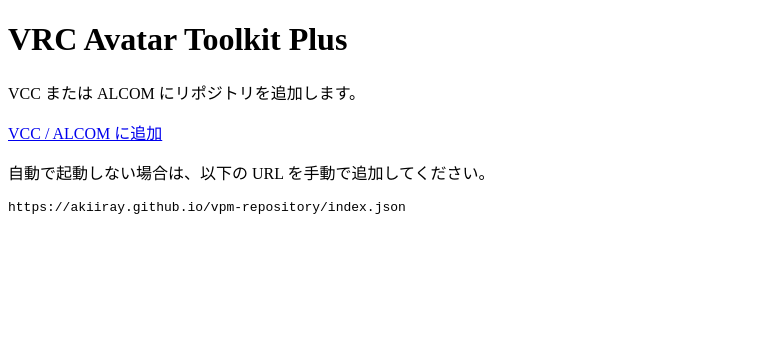
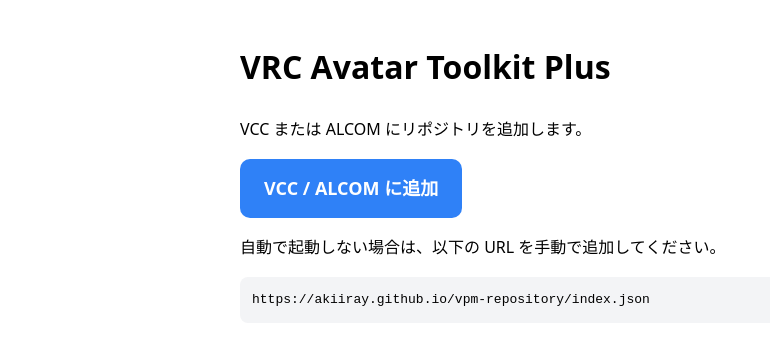
Before and after one commit to Akiiray/vpm-repository, a plain HTML site: page addrepos.html in a window 1280 px wide. Shown: the whole page, without its empty margins (0-770 px from the left). Drawn offline with Linux system fonts and the light colour scheme.

Commit message:
fix repo.html

```diff
--- a/addrepos.html
+++ b/addrepos.html
@@ -1,8 +1,40 @@
 <!DOCTYPE html>
 <html lang="ja">
 <head>
-    <meta charset="utf-8">
-    <title>Add VRC Avatar Toolkit Plus Repository</title>
+  <meta charset="utf-8">
+  <title>Add VRC Avatar Toolkit Plus Repository</title>
+  <style>
+    body {
+      font-family: system-ui, sans-serif;
+      max-width: 800px;
+      margin: 40px auto;
+      padding: 0 20px;
+      line-height: 1.7;
+    }
+
+    .button {
+      display: inline-block;
+      padding: 14px 24px;
+      border-radius: 10px;
+      background: #2f81f7;
+      color: white;
+      text-decoration: none;
+      font-weight: 700;
+      font-size: 18px;
+    }
+
+    .button:hover {
+      background: #1f6feb;
+    }
+
+    code {
+      display: block;
+      padding: 12px;
+      background: #f3f4f6;
+      border-radius: 8px;
+      overflow-wrap: anywhere;
+    }
+  </style>
 </head>
 <body>
 
@@ -11,16 +43,14 @@
 <p>VCC または ALCOM にリポジトリを追加します。</p>
 
 <p>
-<a href="vcc://vpm/addRepo?url=https://akiiray.github.io/vpm-repository/index.json">
-VCC / ALCOM に追加
-</a>
+  <a class="button" href="vcc://vpm/addRepo?url=https://akiiray.github.io/vpm-repository/index.json">
+    VCC / ALCOM に追加
+  </a>
 </p>
 
 <p>自動で起動しない場合は、以下の URL を手動で追加してください。</p>
 
-<pre>
-https://akiiray.github.io/vpm-repository/index.json
-</pre>
+<code>https://akiiray.github.io/vpm-repository/index.json</code>
 
 </body>
 </html>
```
